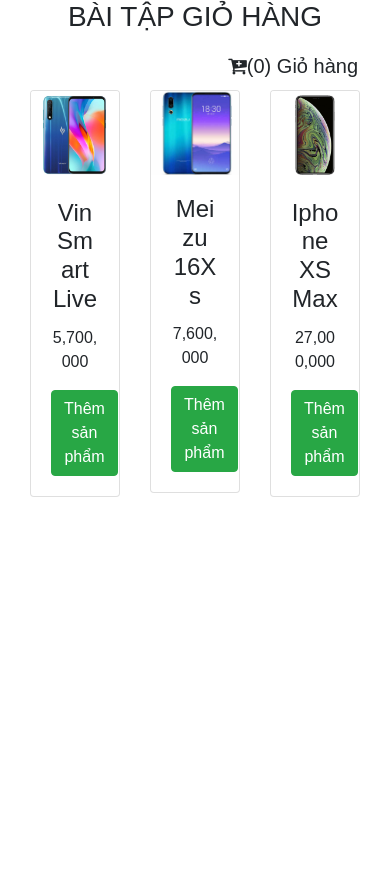
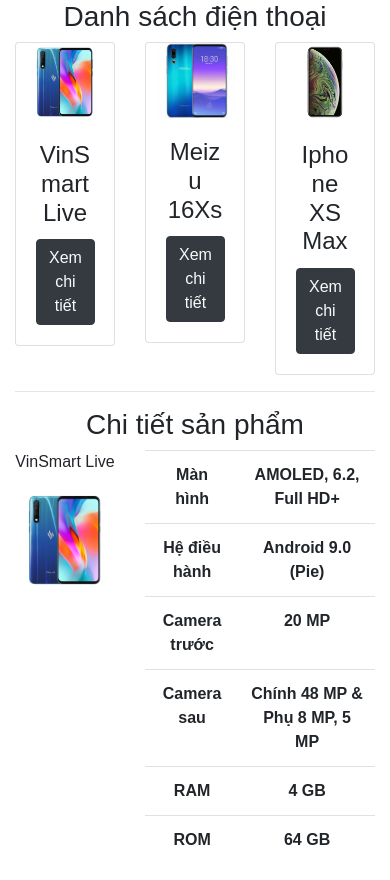
Before and after one commit to NguyenHuuHuyHoang/REACT-FE41, a React (Create React App) app: page / in a window 390 px wide. Before the commit the page ends 844 px from the top, so only its background shows below. Built offline with nearby package versions, Linux system fonts and the light colour scheme.

Commit message:
split PhoneList to PhoneDetail and PhoneItem

```diff
--- a/src/App.js
+++ b/src/App.js
@@ -140,8 +140,8 @@
   render() {
     return (
       <div className="App">
-        <BTCarts />
-        {/* <BT3PhoneList /> */}
+        {/* <BTCarts /> */}
+        <BT3PhoneList />
         {/* <BT2ProductList dataJSON={this.dataJSON}/> */}
       {/* <BaiTapDanLayout /> */}
        {/* <EventBinding /> */}
--- /dev/null
+++ b/src/Props/BT3PhoneList/BT3PhoneDetail.js
@@ -0,0 +1,44 @@
+import React, { Component } from "react";
+
+export default class BT3PhoneDetail extends Component {
+  render() {
+    let { phoneDetail } = this.props;
+
+    return (
+      <div className="row">
+        <div className="col-4">
+          <p>{phoneDetail.tenSP}</p>
+          <img src={phoneDetail.hinhAnh} alt="" className="card-img-top" />
+        </div>
+        <div className="col-8">
+          <table className="table">
+            <tr>
+              <th>Màn hình</th>
+              <th>{phoneDetail.manHinh}</th>
+            </tr>
+            <tr>
+              <th>Hệ điều hành</th>
+              <th>{phoneDetail.heDieuHanh}</th>
+            </tr>
+            <tr>
+              <th>Camera trước</th>
+              <th>{phoneDetail.cameraTruoc}</th>
+            </tr>
+            <tr>
+              <th>Camera sau</th>
+              <th>{phoneDetail.cameraSau}</th>
+            </tr>
+            <tr>
+              <th>RAM</th>
+              <th>{phoneDetail.ram}</th>
+            </tr>
+            <tr>
+              <th>ROM</th>
+              <th>{phoneDetail.rom}</th>
+            </tr>
+          </table>
+        </div>
+      </div>
+    );
+  }
+}
--- /dev/null
+++ b/src/Props/BT3PhoneList/BT3PhoneItem.js
@@ -0,0 +1,20 @@
+import React, { Component } from 'react'
+
+export default class BT3PhoneItem extends Component {
+    render() {
+        let {dataPhone} = this.props
+        return dataPhone.map((phone, index) =>{
+            return <div className="col-4" key={index}>
+            <div class="card">
+                <img class="card-img-top m-auto" style={{width:'80%'}} src={phone.hinhAnh} alt=""/>
+                <div class="card-body">
+                    <h4 class="card-title">{phone.tenSP}</h4>
+                   <button className="btn btn-dark text-light">Xem chi tiết</button>
+                </div>
+             </div>
+         </div>
+        })
+    }
+
+
+}
--- a/src/Props/BT3PhoneList/BT3PhoneList.js
+++ b/src/Props/BT3PhoneList/BT3PhoneList.js
@@ -1,4 +1,6 @@
 import React, { Component } from 'react'
+import BT3PhoneItem from './BT3PhoneItem'
+import BT3PhoneDetail from './BT3PhoneDetail'
 
 export default class BT3PhoneList extends Component {
     dataPhone = [
@@ -12,64 +14,16 @@
 
 
 
-    renderPhone = () => {
-        return this.dataPhone.map((phone, index) =>{
-            return <div className="col-4" key={index}>
-            <div class="card">
-                <img class="card-img-top m-auto" style={{width:'80%'}} src={phone.hinhAnh} alt=""/>
-                <div class="card-body">
-                    <h4 class="card-title">{phone.tenSP}</h4>
-                   <button className="btn btn-dark text-light">Xem chi tiết</button>
-                </div>
-             </div>
-         </div>
-        })
-    }
-
     render() {
         return (
                <div className="container">
                    <h3>Danh sách điện thoại</h3>
                    <div className="row">
-                       {this.renderPhone()}
+                    <BT3PhoneItem dataPhone={this.dataPhone} />
                      </div>
                      <hr/>
                      <h3>Chi tiết sản phẩm</h3>
-                     <div className="row">
-                         <div className="col-4">
-                                <p>{this.state.phoneDetail.tenSP}</p>
-                                <img src={this.state.phoneDetail.hinhAnh} alt="" className="card-img-top"/>
-                         </div>
-                         <div className="col-8">
-                                <table className="table" >
-                                    <tr>
-                                        <th>Màn hình</th>
-                                        <th>{this.state.phoneDetail.manHinh}</th>
-                                    </tr>
-                                    <tr>
-                                        <th>Hệ điều hành</th>
-                                        <th>{this.state.phoneDetail.heDieuHanh}</th>
-                                    </tr>
-                                    <tr>
-                                        <th>Camera trước</th>
-                                        <th>{this.state.phoneDetail.cameraTruoc}</th>
-                                    </tr>
-                                    <tr>
-                                        <th>Camera sau</th>
-                                        <th>{this.state.phoneDetail.cameraSau}</th>
-                                    </tr>
-                                    <tr>
-                                        <th>RAM</th>
-                                        <th>{this.state.phoneDetail.ram}</th>
-                                    </tr>
-                                    <tr>
-                                        <th>ROM</th>
-                                        <th>{this.state.phoneDetail.rom}</th>
-                                    </tr>
-                                </table>
-                         </div>
-                     </div>
-
+                    <BT3PhoneDetail phoneDetail={this.state.phoneDetail}/>
                </div>
         )
     }
```
